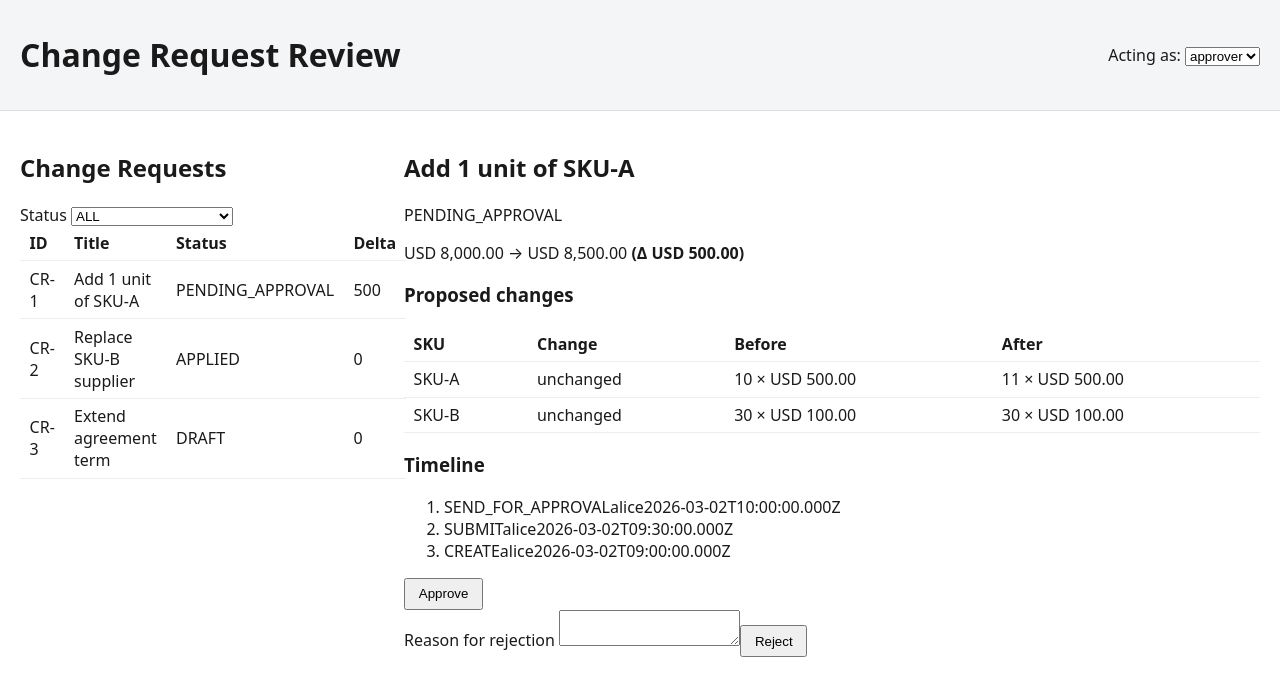
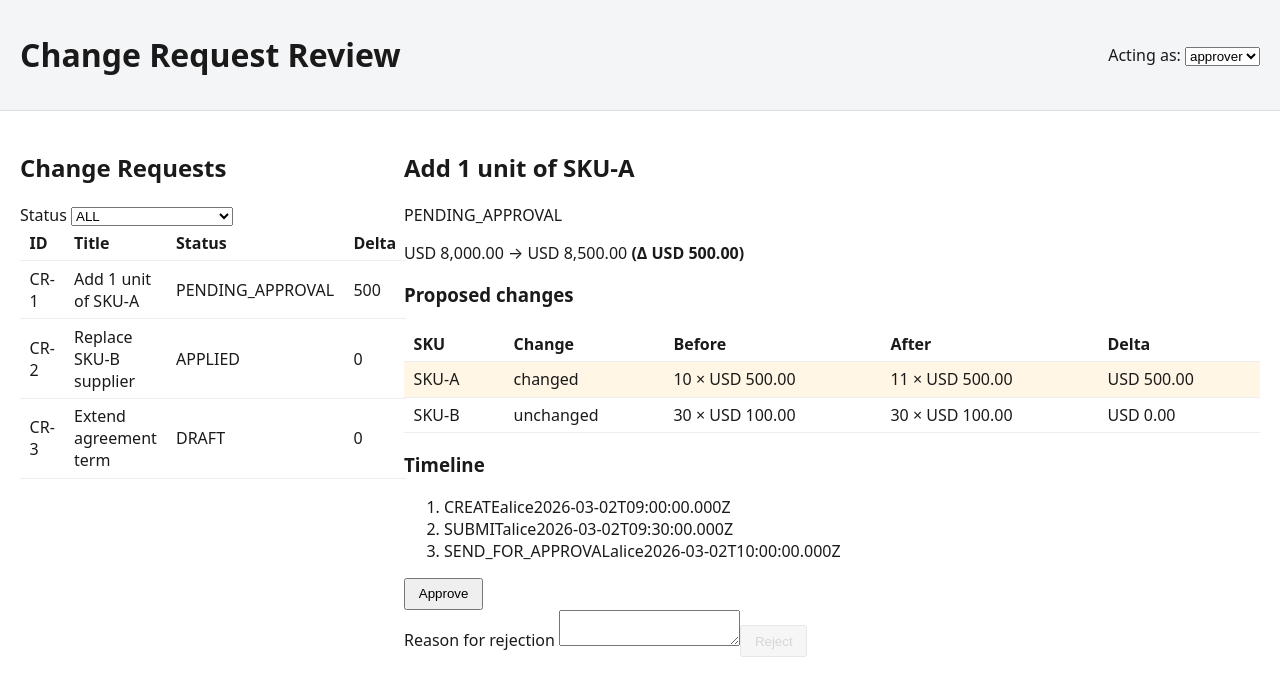
Before and after one commit to FerasAlbuflasa01/frontend-assessment, an Angular app: page / in a window 1280 px wide. Shown: the top 696 px of the page. Built offline with nearby package versions, Linux system fonts and the light colour scheme.

Commit message:
completed task 1-3

```diff
--- a/angular.json
+++ b/angular.json
@@ -46,5 +46,8 @@
         }
       }
     }
+  },
+  "cli": {
+    "analytics": false
   }
 }
--- a/src/components/cr-detail/cr-detail.component.html
+++ b/src/components/cr-detail/cr-detail.component.html
@@ -21,7 +21,13 @@
 			<h3>Proposed changes</h3>
 			<table class="cr-diff__table">
 				<thead>
-					<tr><th>SKU</th><th>Change</th><th>Before</th><th>After</th></tr>
+					<tr>
+						<th>SKU</th>
+						<th>Change</th>
+						<th>Before</th>
+						<th>After</th>
+						<th>Delta</th>
+					</tr>
 				</thead>
 				<tbody>
 					<tr *ngFor="let row of diff" class="cr-diff__row" [attr.data-kind]="row.kind">
@@ -29,6 +35,16 @@
 						<td class="cr-diff__kind">{{ row.kind }}</td>
 						<td>{{ row.baseline ? row.baseline.quantity + ' × ' + fmt(row.baseline.unitPrice) : '—' }}</td>
 						<td>{{ row.proposed ? row.proposed.quantity + ' × ' + fmt(row.proposed.unitPrice) : '—' }}</td>
+						<td>
+							<span>
+								{{
+									fmt(
+										(row.proposed?.quantity ?? 0) * (row.proposed?.unitPrice ?? 0) -
+											(row.baseline?.quantity ?? 0) * (row.baseline?.unitPrice ?? 0)
+									)
+								}}
+							</span>
+						</td>
 					</tr>
 				</tbody>
 			</table>
@@ -51,19 +67,20 @@
 		<section class="cr-actions">
 			<p *ngIf="actionError" class="cr-actions__error" role="alert">{{ actionError }}</p>
 
-			<button type="button" class="cr-actions__approve" [disabled]="!canApprove || submitting" (click)="approve()">
-				Approve
-			</button>
+			<button type="button" class="cr-actions__approve" [disabled]="!canApprove || submitting" (click)="approve()">Approve</button>
 
 			<div class="cr-actions__reject" *ngIf="canReject">
 				<label>
 					Reason for rejection
 					<textarea class="cr-actions__reason" [formControl]="rejectControl"></textarea>
 				</label>
-				<p *ngIf="rejectControl.invalid && rejectControl.touched" class="cr-actions__reason-error" role="alert">
-					Please enter a reason.
-				</p>
-				<button type="button" class="cr-actions__reject-btn" [disabled]="!canReject || submitting || rejectControl.invalid" (click)="reject()">
+				<p *ngIf="rejectControl.invalid && rejectControl.touched" class="cr-actions__reason-error" role="alert">Please enter a reason.</p>
+				<button
+					type="button"
+					class="cr-actions__reject-btn"
+					[disabled]="!canReject || submitting || rejectControl.invalid"
+					(click)="reject()"
+				>
 					Reject
 				</button>
 			</div>
--- a/src/components/cr-detail/cr-detail.component.ts
+++ b/src/components/cr-detail/cr-detail.component.ts
@@ -1,6 +1,6 @@
 import { Component, Input, OnInit } from '@angular/core';
 import { CommonModule } from '@angular/common';
-import { FormControl, ReactiveFormsModule } from '@angular/forms';
+import { FormControl, ReactiveFormsModule,Validators } from '@angular/forms';
 import { CrApiService } from '../../api/cr-api.service';
 import { SessionService } from '../../session/session.service';
 import { CrDetail, TimelineEntry } from '../../models/cr.models';
@@ -26,12 +26,13 @@ export class CrDetailComponent implements OnInit {
 	submitting = false;
 	actionError?: string;
 	// TODO: add validation so the form is invalid until a reason is entered.
-	rejectControl = new FormControl('', { nonNullable: true });
+	rejectControl = new FormControl('', { nonNullable: true , validators: [Validators.required] });
 
 	constructor(private readonly api: CrApiService, private readonly session: SessionService) {}
 
 	ngOnInit(): void {
 		void this.load();
+		console.log(this.state);
 	}
 
 	async load(): Promise<void> {
@@ -56,16 +57,23 @@ export class CrDetailComponent implements OnInit {
 	/** Approval timeline, oldest-first. */
 	get timeline(): TimelineEntry[] {
 		// TODO: return the audit entries ordered chronologically (oldest first).
-		return this.detail?.audit ?? [];
+		if (!this.detail?.audit) return [];
+
+  // Sort explicitly by timestamp ascending (oldest date -> newest date)
+  return this.detail.audit.sort((a, b) =>
+    new Date(a.at).getTime() - new Date(b.at).getTime()
+  );
 	}
 
 	/** Whether the current user may approve the loaded CR. */
 	get canApprove(): boolean {
 		// NOTE: this only looks at the CR status. The UI must also respect the user's permissions.
+		if(!(this.session.user?.policies?.includes("cr_a_o") )){return false;}
 		return this.detail?.status === 'PENDING_APPROVAL';
 	}
 
 	get canReject(): boolean {
+		if(!(this.session.user?.policies?.includes("cr_a_o") )){return false;}
 		return this.detail?.status === 'PENDING_APPROVAL';
 	}
 
@@ -75,12 +83,19 @@ export class CrDetailComponent implements OnInit {
 
 	async approve(): Promise<void> {
 		// TODO: perform the approve action through the API and reflect the outcome in the view.
-		throw new Error('approve() not implemented');
+		if(this.canApprove){
+		await this.api.approve(this.session.user, this.id, new Date().toISOString());
+		this.load();
+	}
 	}
 
 	async reject(): Promise<void> {
 		// TODO: require a valid rejectControl, then perform the reject action through the API and
 		//       reflect the outcome in the view.
-		throw new Error('reject() not implemented');
+		if(this.canReject && this.rejectControl.valid){
+			await this.api.reject(this.session.user, this.id, new Date().toISOString(), this.rejectControl.value);
+			this.load();
+		}
+
 	}
 }
--- a/src/components/cr-list/cr-list.component.ts
+++ b/src/components/cr-list/cr-list.component.ts
@@ -47,6 +47,11 @@ export class CrListComponent implements OnInit {
 	get visibleRows(): CrSummary[] {
 		const rows = this.state.data ?? [];
 		// TODO: narrow `rows` by `this.statusFilter` ('ALL' shows everything).
+		if(this.statusFilter !== 'ALL') {
+			let filteredRows=rows.filter(row=>row.status===this.statusFilter);
+			return filteredRows;
+		}
+
 		return rows;
 	}
 }
--- a/src/components/diff.util.ts
+++ b/src/components/diff.util.ts
@@ -27,7 +27,7 @@ export function computeDiff(baseline: LineItem[], proposed: LineItem[]): DiffRow
 			rows.push({ sku: b.sku, kind: 'removed', baseline: b });
 			continue;
 		}
-		const changed = b.unitPrice !== p.unitPrice;
+		const changed = b.unitPrice !== p.unitPrice ||b.quantity !== p.quantity;
 		rows.push({ sku: b.sku, kind: changed ? 'changed' : 'unchanged', baseline: b, proposed: p });
 	}
 	for (const p of proposed) {
```
